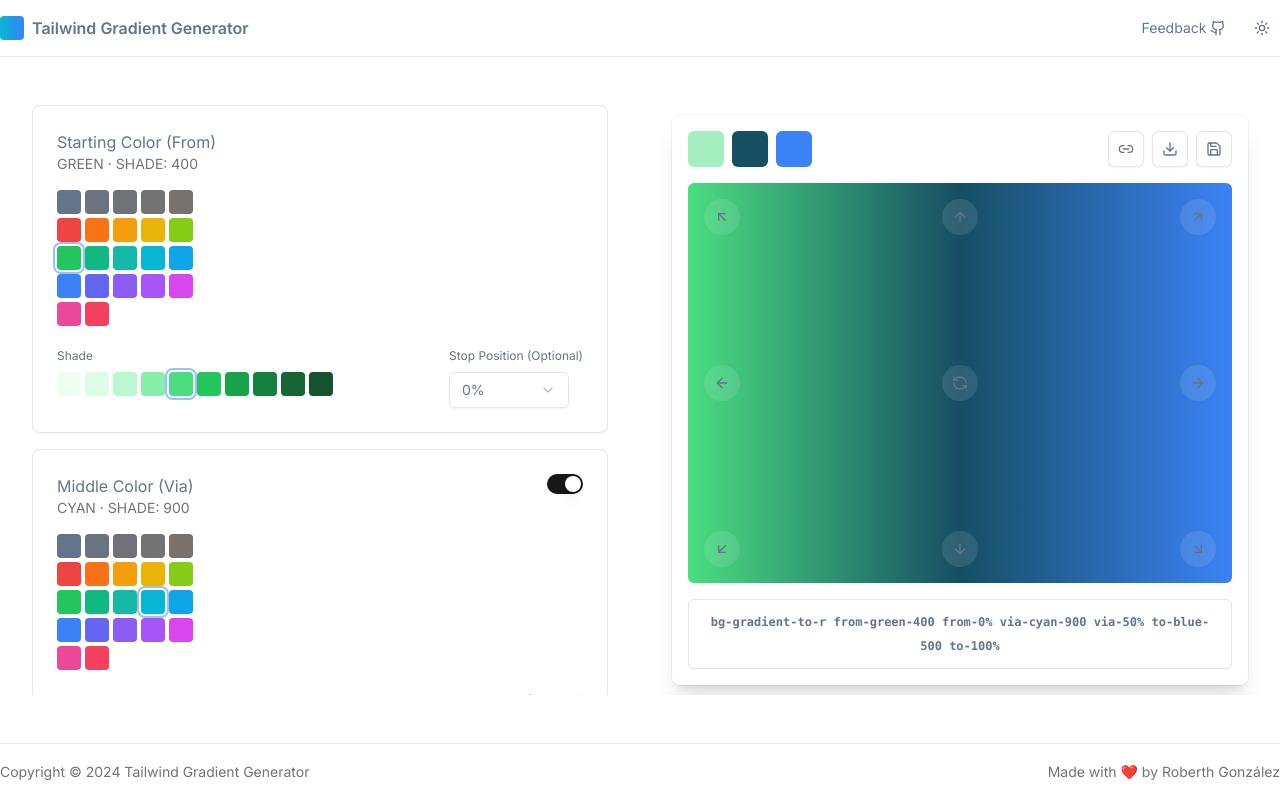
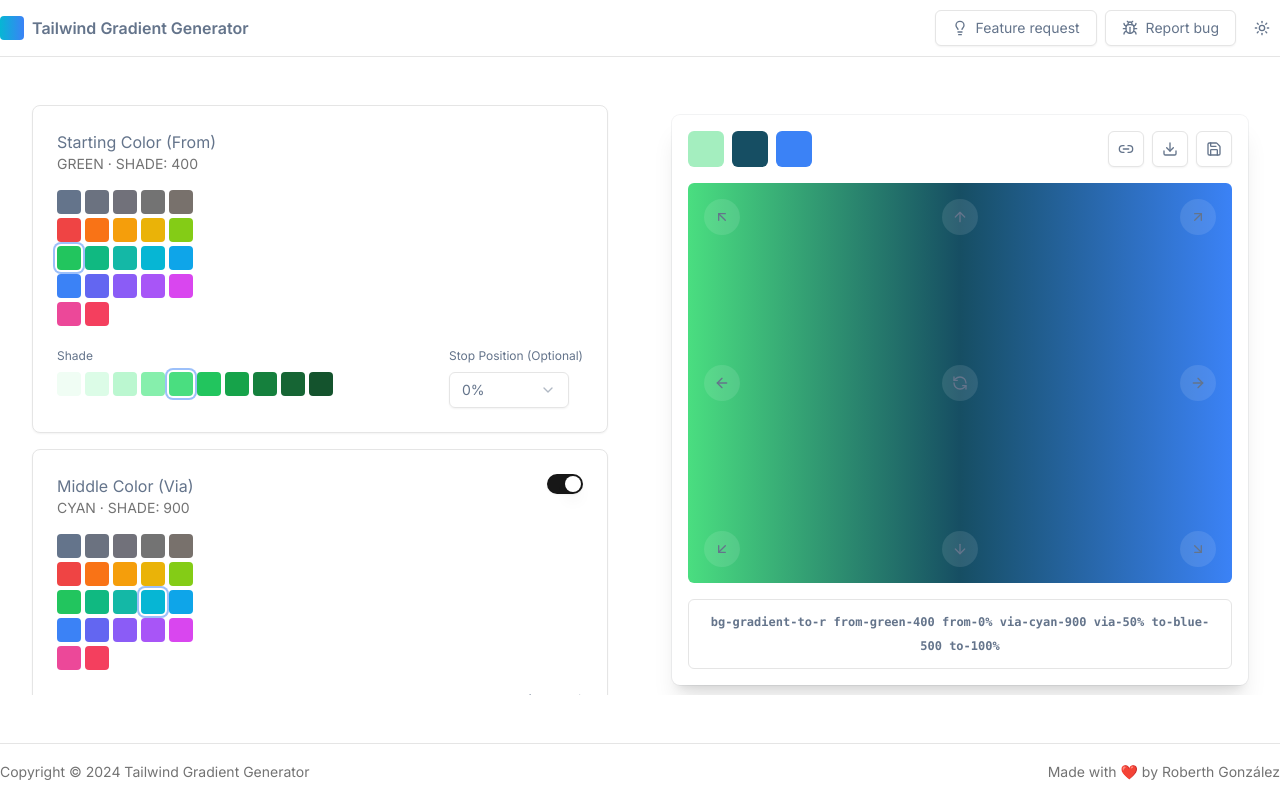
Before and after one commit to roberthgnz/tailwind-gradient-generator, a React (Vite) app: page / in a window 1280 px wide. Built offline with nearby package versions, Linux system fonts and the light colour scheme.

Commit message:
chore: update feedback buttons to link to feature requests and bug report pages

```diff
--- a/src/App.tsx
+++ b/src/App.tsx
@@ -1,7 +1,7 @@
 import { useEffect, useRef, useState } from 'react'
 import { ColorSelector } from '@/components/color-selector'
 import { GradientPreview } from '@/components/gradient-preview'
-import { Github, MoonIcon, SunIcon } from 'lucide-react'
+import { Bug, Lightbulb, MoonIcon, SunIcon } from 'lucide-react'
 import { Button } from '@/components/ui/button'
 import { useTheme } from 'next-themes'
 import { useToast } from '@/hooks/use-toast'
@@ -91,11 +91,25 @@ export default function App() {
                         <span className="font-semibold">Tailwind Gradient Generator</span>
                     </div>
                     <div className="flex items-center gap-2">
-                        <Button variant="ghost" size="icon">
-                            Feedback
+                        <Button variant="outline" asChild>
+                            <a
+                                href="https://tailwind-gradient-generator.canny.io/feature-requests"
+                                target="_blank"
+                                rel="noopener noreferrer"
+                            >
+                                <Lightbulb className="h-5 w-5" />
+                                Feature request
+                            </a>
                         </Button>
-                        <Button variant="ghost" size="icon">
-                            <Github className="h-5 w-5" />
+                        <Button variant="outline" asChild>
+                            <a
+                                href="hhttps://github.com/roberthgnz/tailwind-gradient-generator/issues/new"
+                                target="_blank"
+                                rel="noopener noreferrer"
+                            >
+                                <Bug className="h-5 w-5" />
+                                Report bug
+                            </a>
                         </Button>
                         <Button
                             variant="ghost"
```
